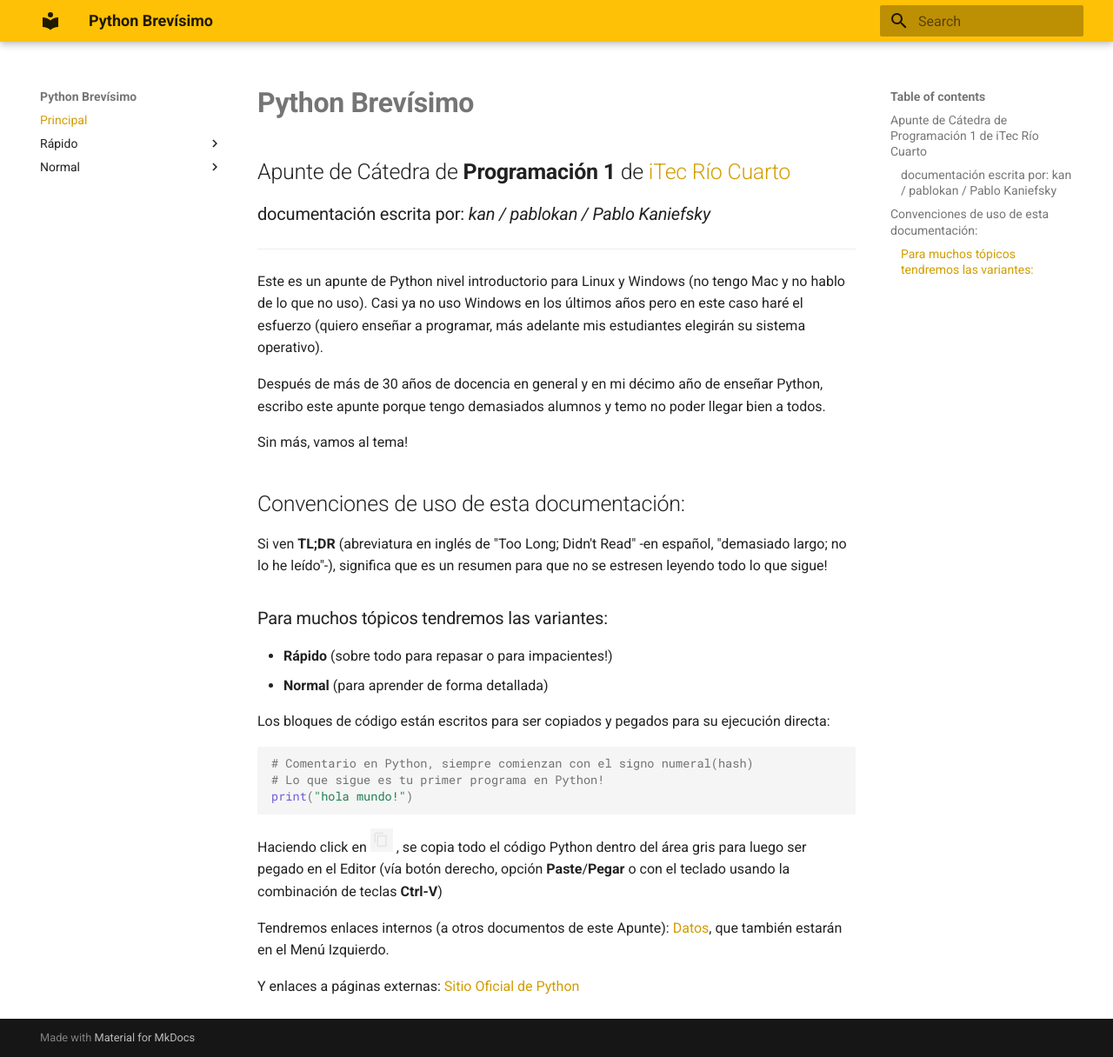
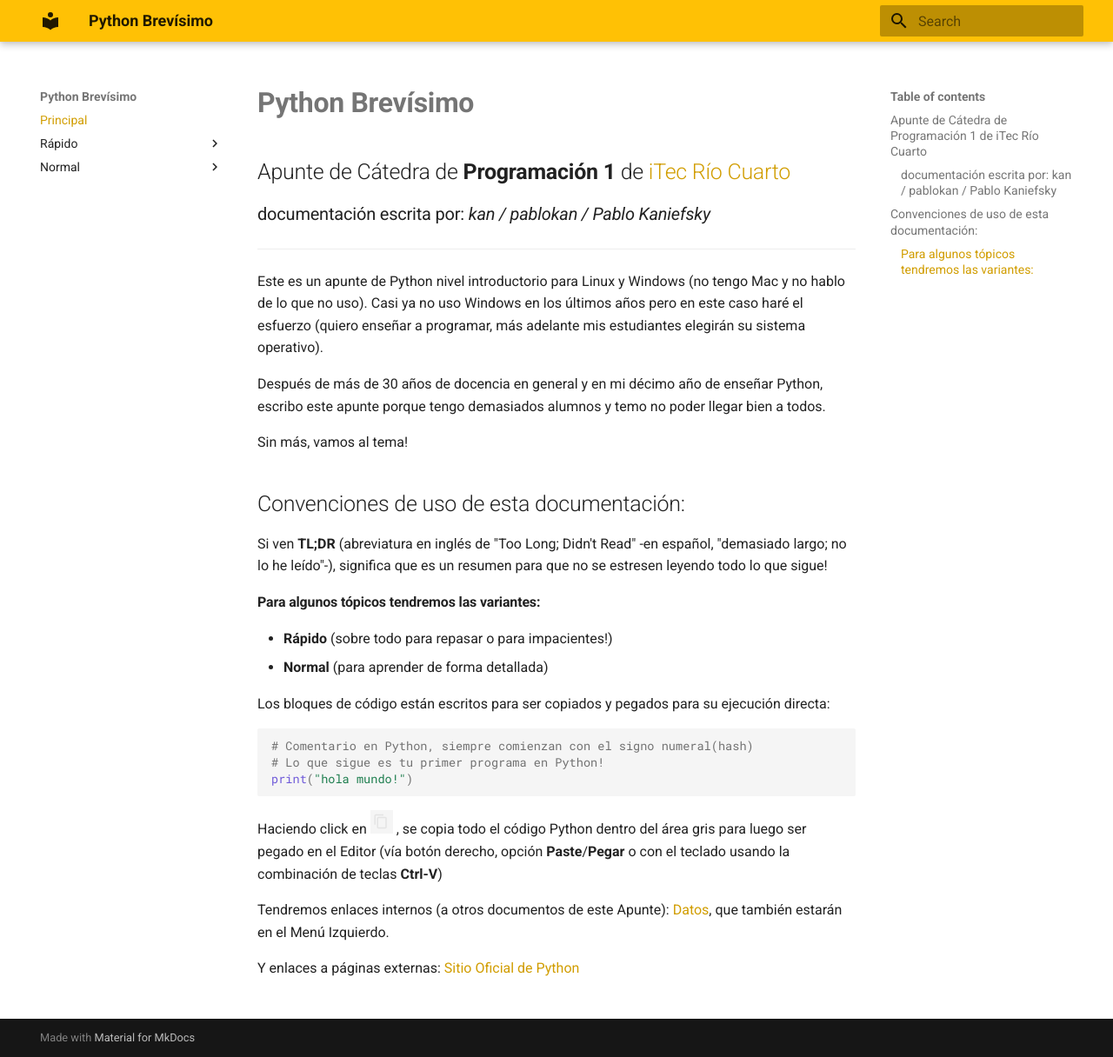
Before and after one commit to pablokan/python_brevisimo, an MkDocs documentation site: the page built from docs/index.md, in a window 1280 px wide and 1216 px high. Shown: the whole window at 87% size. Built offline with MkDocs 1.6.1 and Material for MkDocs 9.7.7, drawn with Linux system fonts in a browser that asks for light colours.

Commit message:
minifix001

```diff
--- a/docs/index.md
+++ b/docs/index.md
@@ -13,7 +13,7 @@
 ## Convenciones de uso de esta documentación:
 Si ven **TL;DR** (abreviatura en inglés de "Too Long; Didn't Read" -en español, "demasiado largo; no lo he leído"-), significa que es un resumen para que no se estresen leyendo todo lo que sigue!
 
-### Para muchos tópicos tendremos las variantes:
+#### Para algunos tópicos tendremos las variantes:
 - **Rápido** (sobre todo para repasar o para impacientes!)
 - **Normal** (para aprender de forma detallada)
 
```
